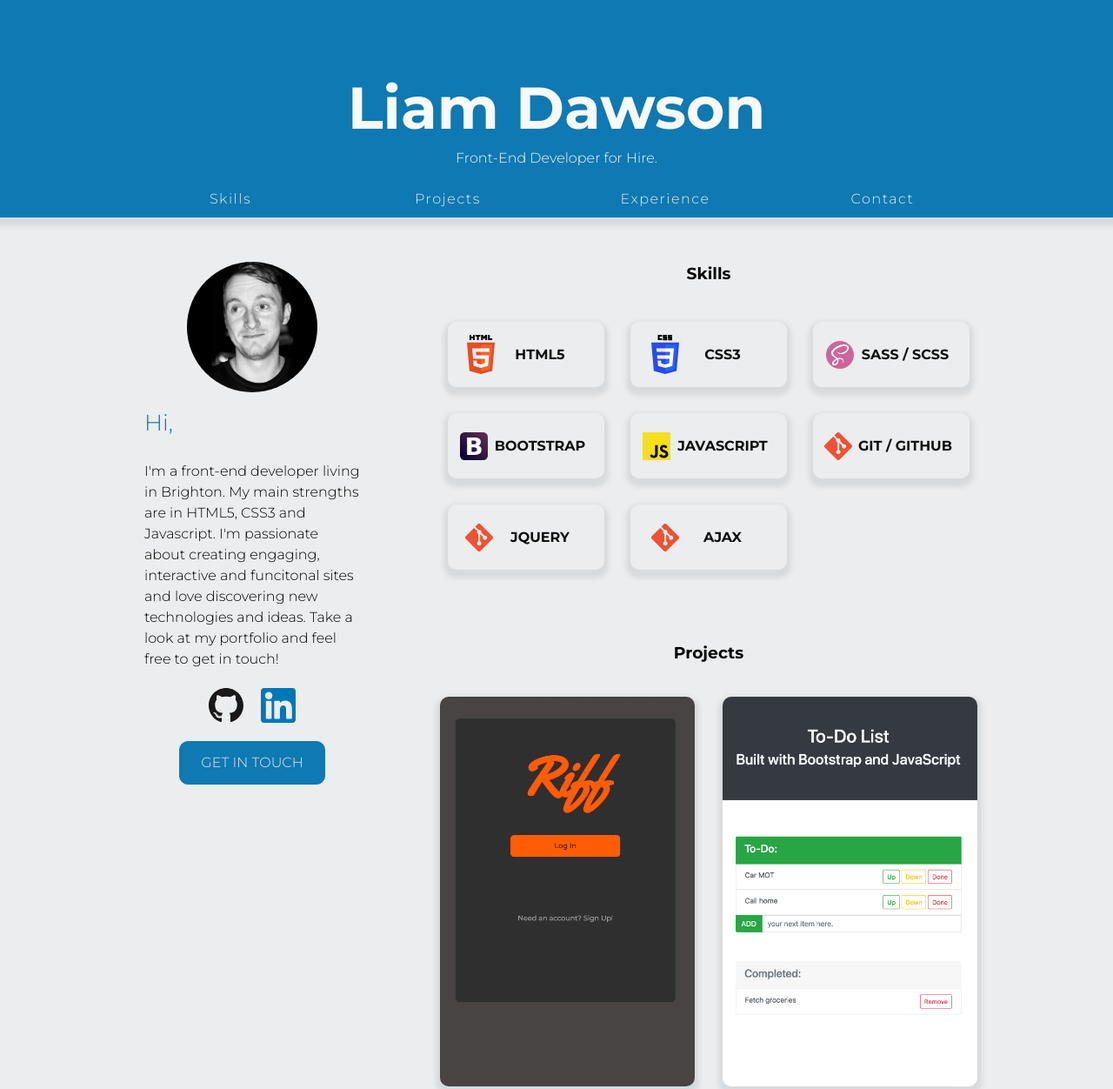
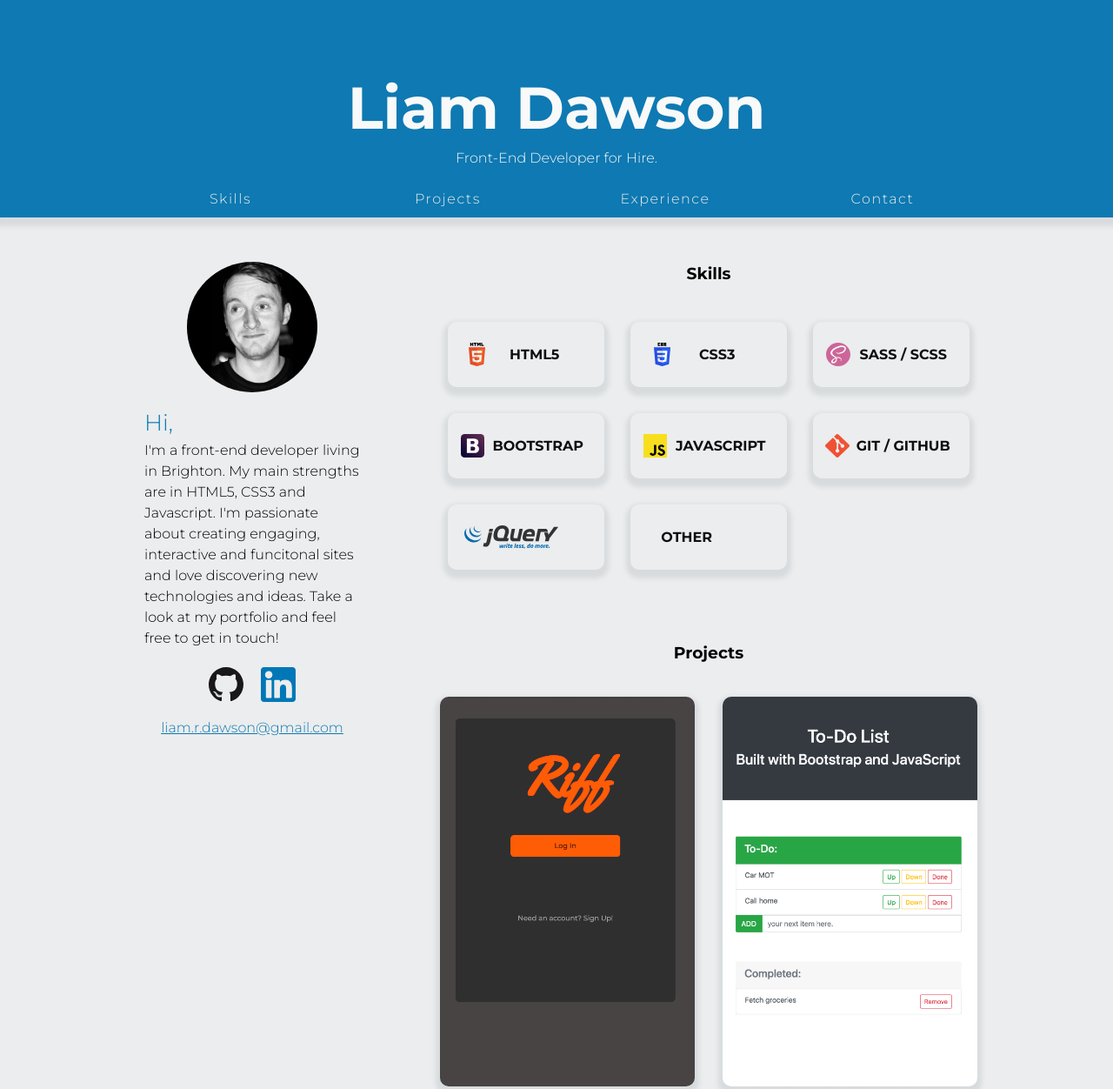
Before and after one commit to liamrdawson/Personal-Website, a plain HTML site: page index.html in a window 1280 px wide. Shown: the top 1252 px of the page at 87% size. Drawn offline with Linux system fonts and the light colour scheme.

Commit message:
finish off

```diff
--- a/index.html
+++ b/index.html
@@ -27,14 +27,16 @@
               <li><a href="#skills">Skills</a></li>
               <li><a href="#portfolio">Projects</a></li>
               <li><a href="#experience">Experience</a></li>
-              <li><a href="#">Contact</a></li>
+              <li>
+                <a href="mailto:liamrdawson@gmail.com">Contact</a>
+              </li>
             </ul>
           </nav>
 
       <div class="intro">
         <img src="images/Liam-1.jpg" alt="Liam's profile picture" class="profile-pic">
         <p>
-        <span>Hi,</span></br>
+        <span>Hi,</span>
         I'm a front-end developer living in Brighton. My main strengths are in HTML5, CSS3 and Javascript. I'm passionate about creating engaging, interactive and funcitonal sites and love discovering new technologies and ideas. Take a look at my portfolio and feel free to get in touch!
         </p>
         <div class="social">
@@ -116,7 +118,7 @@
           <img src="" alt="">
           <img src="" alt="">
         </div>
-        <button type="button" name="button" class="btn-contact">Get in touch</button>
+        <button type="button" name="button" class="btn-contact"><a href="mailto:liamrdawson@gmail.com">liam.r.dawson@gmail.com</a></button>
       </div>
 
 
@@ -185,8 +187,8 @@
 
         <div class="card [ is-collapsed ]">
           <div class="card__inner [ js-expander ] ">
-            <img src="images/Git-Logo(Color).svg" alt="JQuery" class="icon">
-            <h4>JQuery</h4>
+            <img src="images/JQuery-Logo.svg" alt="JQuery" class="jquery icon">
+            <h4></h4>
           </div>
           <div class="card__expander">
             I can use JQuery to build fast and feature rich websites such as the one you're on now. My foundation in pure JavaScript has allowed me to get the most out of the JQuery library, it's ability to manipulate the DOM and event handling, while still understanding what's actually going on "under the hood".
@@ -195,11 +197,12 @@
 
         <div class="card [ is-collapsed ]">
           <div class="card__inner [ js-expander ] ">
-            <img src="images/Git-Logo(Color).svg" alt="AJAX" class="icon">
-            <h4>AJAX</h4>
+            <h4>Other</h4>
           </div>
           <div class="card__expander">
-            Skill Expander
+            I'm always interested in picking up new skills and I'm currently building up competency with AJAX to build even more dynamic sites.
+          </br>
+            I'm looking forward to learning modern frameworks in the future such as React and GraphQL and applying these to more complex projects.
           </div>
         </div>
 
@@ -208,10 +211,8 @@
       <div class="portfolio" id="portfolio">
         <div class="color-block"></div>
         <h3 class="title second">Projects</h3>
-        <div class="project one">
-        </div>
-        <div class="project two">
-        </div>
+         <a class="project one" href="https://github.com/liamrdawson/Riff-Login-UI"></a>
+        <a class="project two" href="https://github.com/liamrdawson/to-do-app"></a>
       </div>
 
       <div class="experience" id="experience">
--- a/scss/components/_buttons.scss
+++ b/scss/components/_buttons.scss
@@ -1,26 +1,10 @@
 .btn-contact {
-  @include corners;
+  margin-top: 15px;
+  text-decoration: none;
+  outline: none;
   border: none;
-  height: 50px;
-  width: 60%;
-  margin: $mrg auto;
-  text-transform: uppercase;
-  color: $bg-light;
-  background-color: $brand;
-  border: solid 1px $brand;
-  transition-property: color, background-color;
-  &:hover {
-    transition: .4s;
+  background-color: $bg-light;
+  a{
     color: $brand;
-    background-color: $bg-light;
-    cursor: pointer;
-
   }
-  &:after {
-    transition: .4s;
-    color: $bg-light;
-    background-color: $brand;
-  }
-
-
 }
--- a/scss/components/_icons.scss
+++ b/scss/components/_icons.scss
@@ -1,6 +1,6 @@
 .icon {
   max-height: 90%;
-  width: 20%;
+  height: 50%;
 
 }
 
--- a/scss/layout/_card.scss
+++ b/scss/layout/_card.scss
@@ -14,10 +14,12 @@
   display: flex;
   flex-direction: column;
   justify-content: center;
+  cursor: pointer;
   @include mq('sm') {
     width: 45%;
     height: calc(25vw * 1.4);
     max-height: 450px;
+
   }
   box-shadow: 0px 5px 5px 5px rgba($gray-5, .3);
 
```
Also changed, not shown: css/style.css, images/jQuery-Logo.svg (added), 1 other file.
